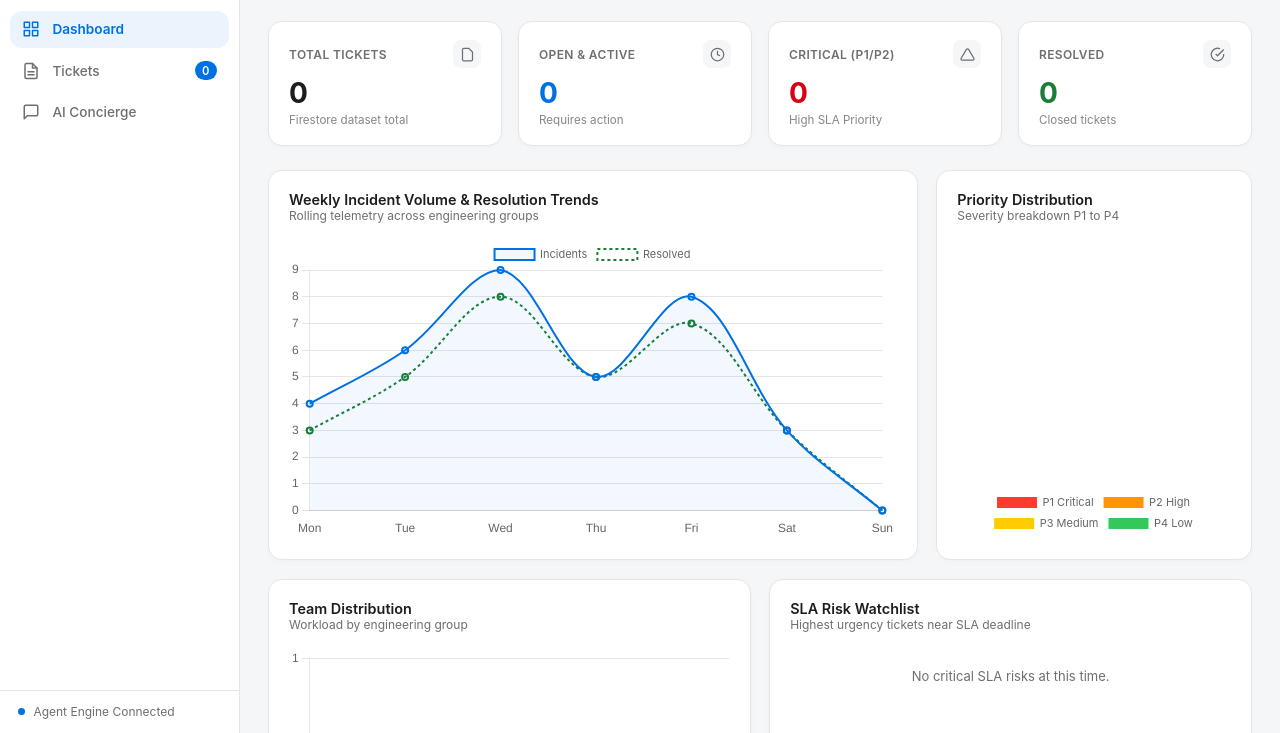
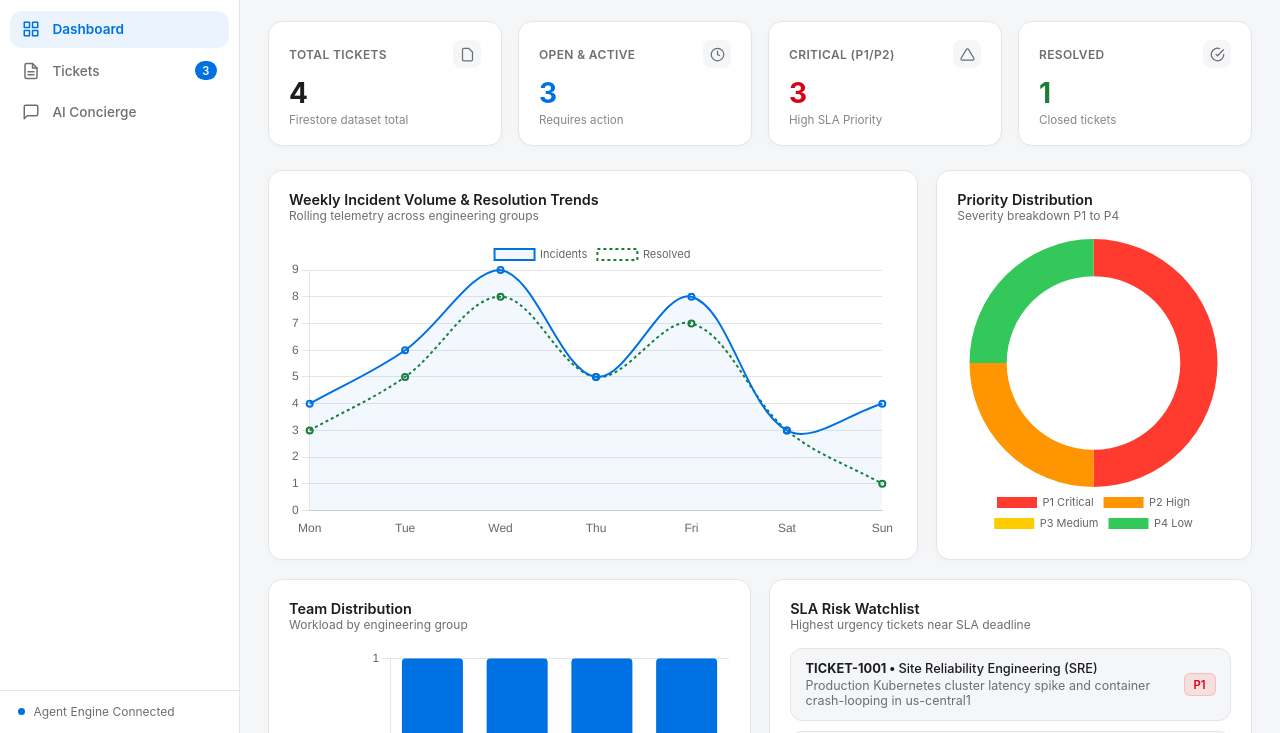
Before and after one commit to maazcognizant/buildwithgemini-nova, a plain HTML site: page frontend/static/index.html in a window 1280 px wide. Shown: the part 67-800 px from the top of the page. Drawn offline with nearby package versions, Linux system fonts and the light colour scheme; no server answers.

Commit message:
Add google-cloud-firestore to frontend requirements and fallback tickets

```diff
--- a/frontend/requirements.txt
+++ b/frontend/requirements.txt
@@ -2,4 +2,5 @@ fastapi
 uvicorn
 httpx
 google-auth
+google-cloud-firestore
 a2a-sdk==0.3.26
--- a/frontend/static/index.html
+++ b/frontend/static/index.html
@@ -1216,6 +1216,13 @@
 /* ----------------------------------------------------------------------------
  * DATA STORE & FIRESTORE FETCH (SINGLE SOURCE OF TRUTH)
  * -------------------------------------------------------------------------- */
+const defaultFallbackTickets = [
+  { ticket_id: "TICKET-1001", issue_description: "Production Kubernetes cluster latency spike and container crash-looping in us-central1", priority: "P1", status: "open", assigned_team: "Site Reliability Engineering (SRE)", employee_name: "Sarah Jenkins", role: "Senior DevOps Engineer", department: "Engineering", created_at: "2026-09-21T18:30:00Z", sla_deadline: "2026-09-21T19:30:00Z" },
+  { ticket_id: "TICKET-1002", issue_description: "Global corporate VPN connection dropping every 10 minutes on macOS Sequoia", priority: "P1", status: "escalated", assigned_team: "Network Operations", employee_name: "Marcus Vance", role: "Financial Controller", department: "Finance", created_at: "2026-09-21T14:15:00Z", sla_deadline: "2026-09-22T14:15:00Z" },
+  { ticket_id: "TICKET-1003", issue_description: "New hire onboarding access provisioning delayed for 5 executive sales reps", priority: "P2", status: "escalated", assigned_team: "Identity & Access Management (IAM)", employee_name: "Elena Rostova", role: "VP of People Operations", department: "Human Resources", created_at: "2026-09-21T10:00:00Z", sla_deadline: "2026-09-21T14:00:00Z" },
+  { ticket_id: "TICKET-1004", issue_description: "Figma enterprise license assignment request for Q4 design sprint", priority: "P4", status: "resolved", assigned_team: "IT Software Procurement", employee_name: "David Chen", role: "Lead Product Manager", department: "Product Management", created_at: "2026-09-20T09:00:00Z", sla_deadline: "2026-09-23T09:00:00Z" }
+];
+
 let tickets = [];
 let currentView = 'dashboard';
 let filters = { search: '', status: 'all', priority: 'all', team: 'all' };
@@ -1225,12 +1232,24 @@ let priorityChartInstance = null;
 let teamChartInstance = null;
 
 async function loadTicketsFromBackend() {
+  let loadedList = null;
   try {
     const res = await fetch("/api/tickets");
     if (res.ok) {
       const data = await res.json();
-      if (Array.isArray(data.tickets)) {
-        tickets = data.tickets.map(t => ({
+      if (Array.isArray(data.tickets) && data.tickets.length > 0) {
+        loadedList = data.tickets;
+      }
+    }
+  } catch (err) {
+    console.error("Failed to load tickets from Firestore:", err);
+  }
+
+  if (!loadedList) {
+    loadedList = defaultFallbackTickets;
+  }
+
+  tickets = loadedList.map(t => ({
     id: t.ticket_id || t.id || "TICKET-UNKNOWN",
     title: t.issue_description || t.title || "No description provided",
     priority: (t.priority || "P3").toUpperCase(),
@@ -1242,11 +1261,6 @@ async function loadTicketsFromBackend() {
     sla: t.sla_deadline ? calculateSlaRemaining(t.created_at, t.sla_deadline, t.priority) : "Active",
     description: t.issue_description || t.description || ""
   }));
-      }
-    }
-  } catch (err) {
-    console.error("Failed to load tickets from Firestore:", err);
-  }
 
   if (currentView === 'dashboard') renderDashboard();
   else if (currentView === 'tickets') renderTickets();
```
Lines whose indentation alone changed are shown as unchanged.
